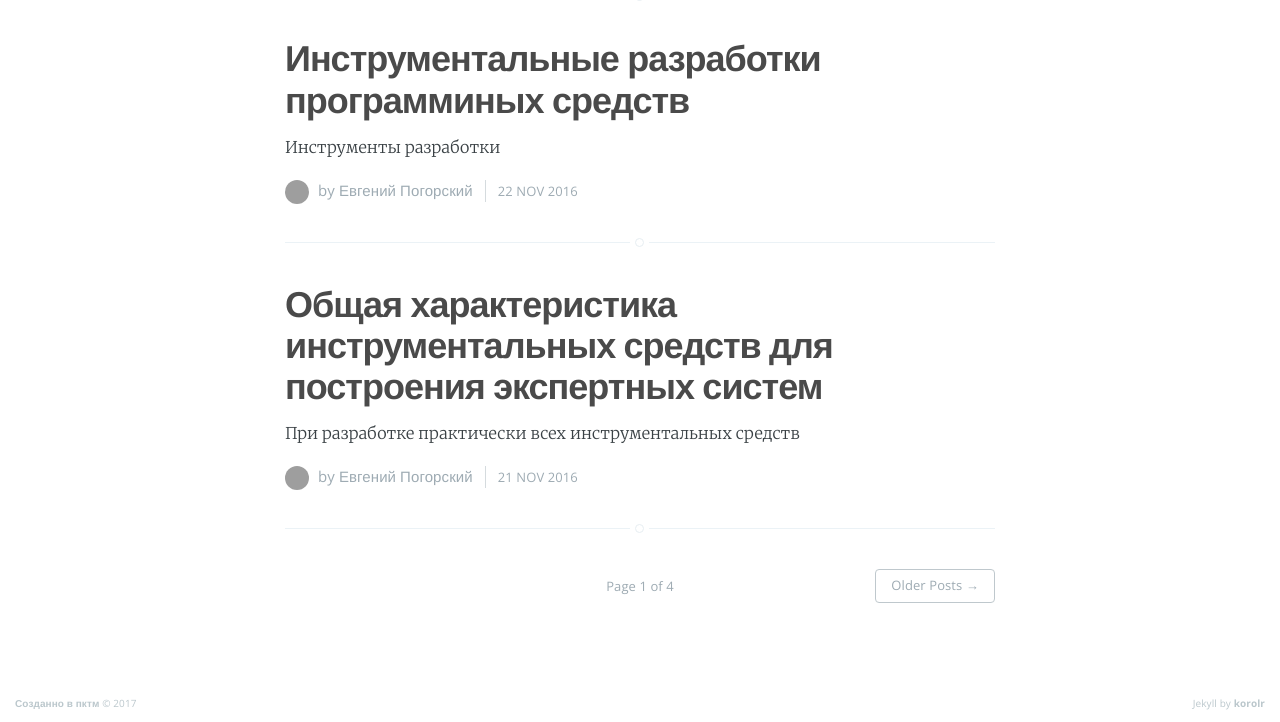
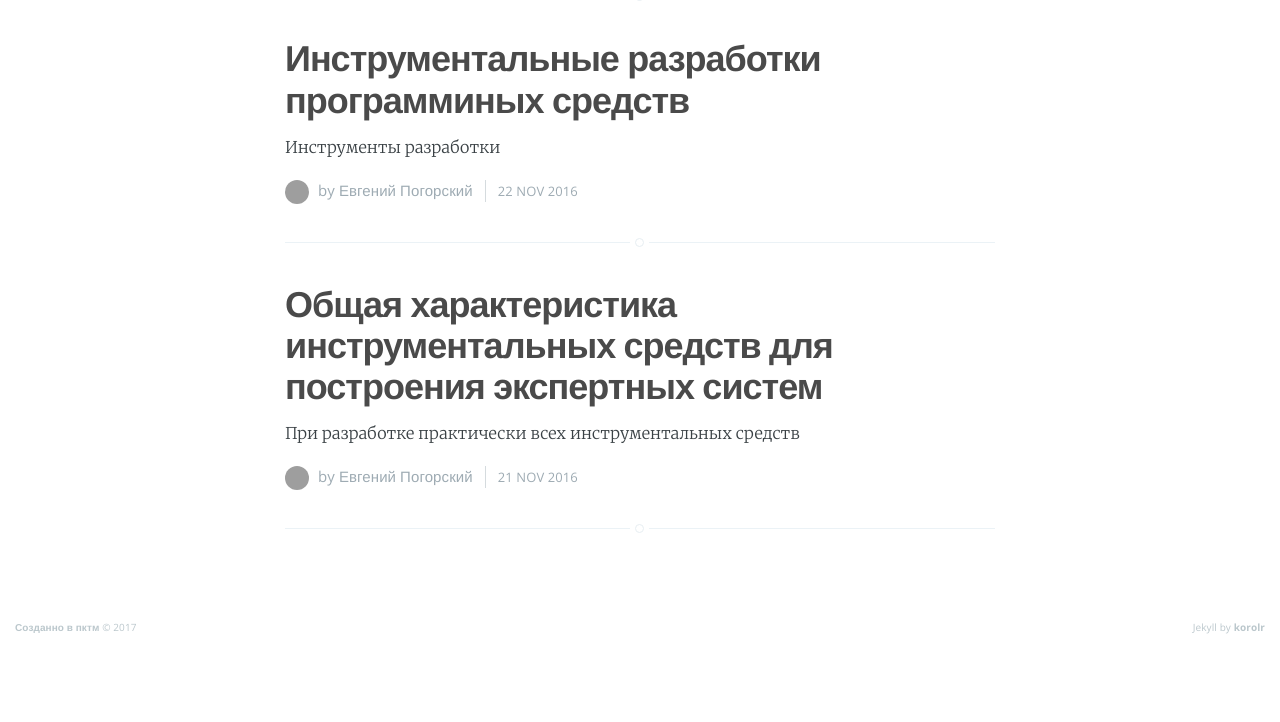
Before and after one commit to kiwijack2/zhenyawolf, a website: page index.html in a window 1280 px wide. Shown: the part 2609-3331 px from the top of the page. After the commit the page ends 3256 px from the top, so only its background shows below. Drawn offline with nearby package versions, Linux system fonts and the light colour scheme; grey boxes are pictures that could not be loaded.

Commit message:
Update index.html

```diff
--- a/index.html
+++ b/index.html
@@ -184,13 +184,6 @@
     </article>
 
 
-  <nav class="pagination" role="navigation">
-    <span class="page-number">Page 1 of 4</span>
-
-    <a class="older-posts" href="/page2">Older Posts <span aria-hidden="true">&rarr;</span></a>
-
-  </nav>
-
     </div>
   </div>
   <footer class="site-footer clearfix">
```
